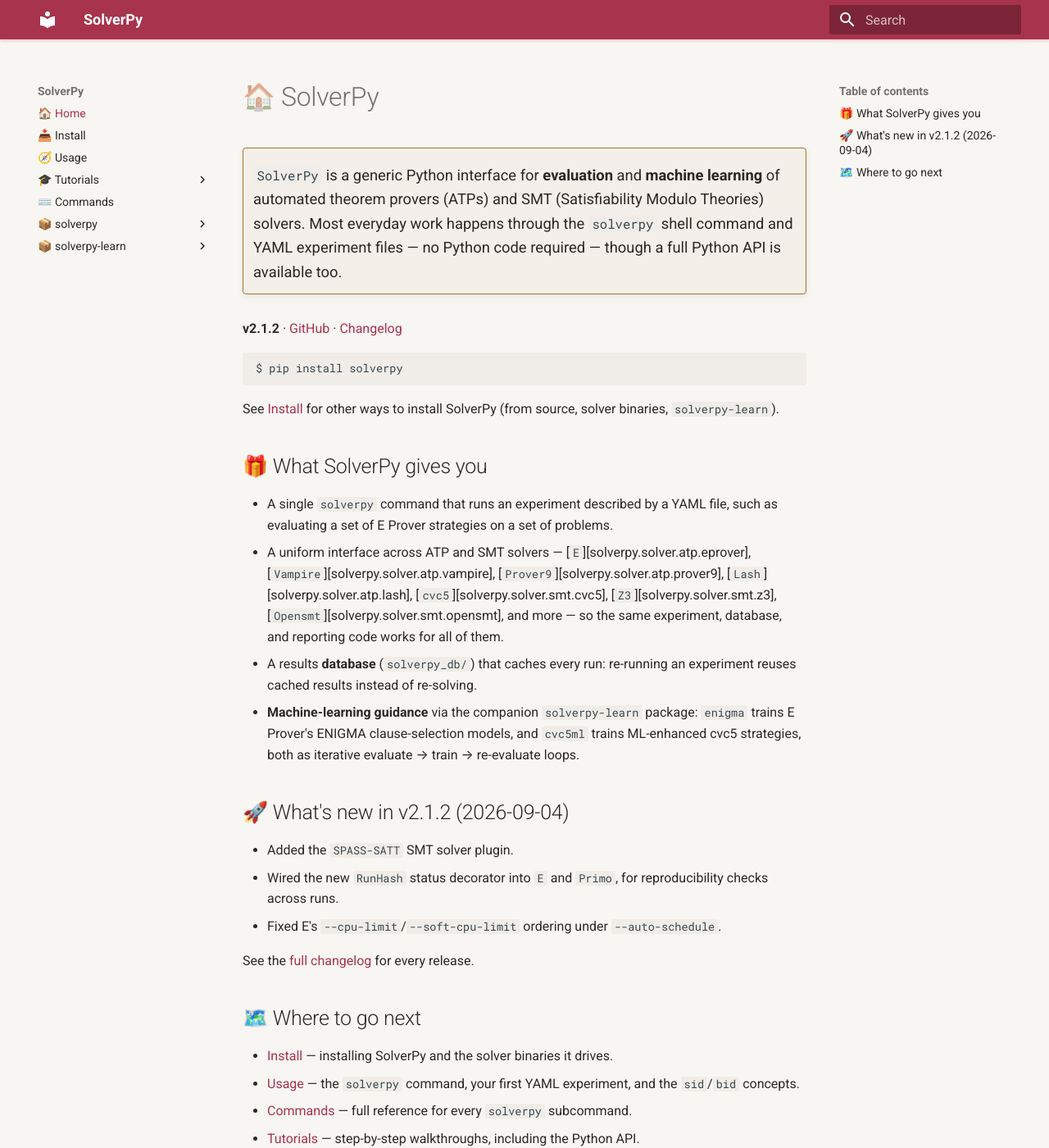
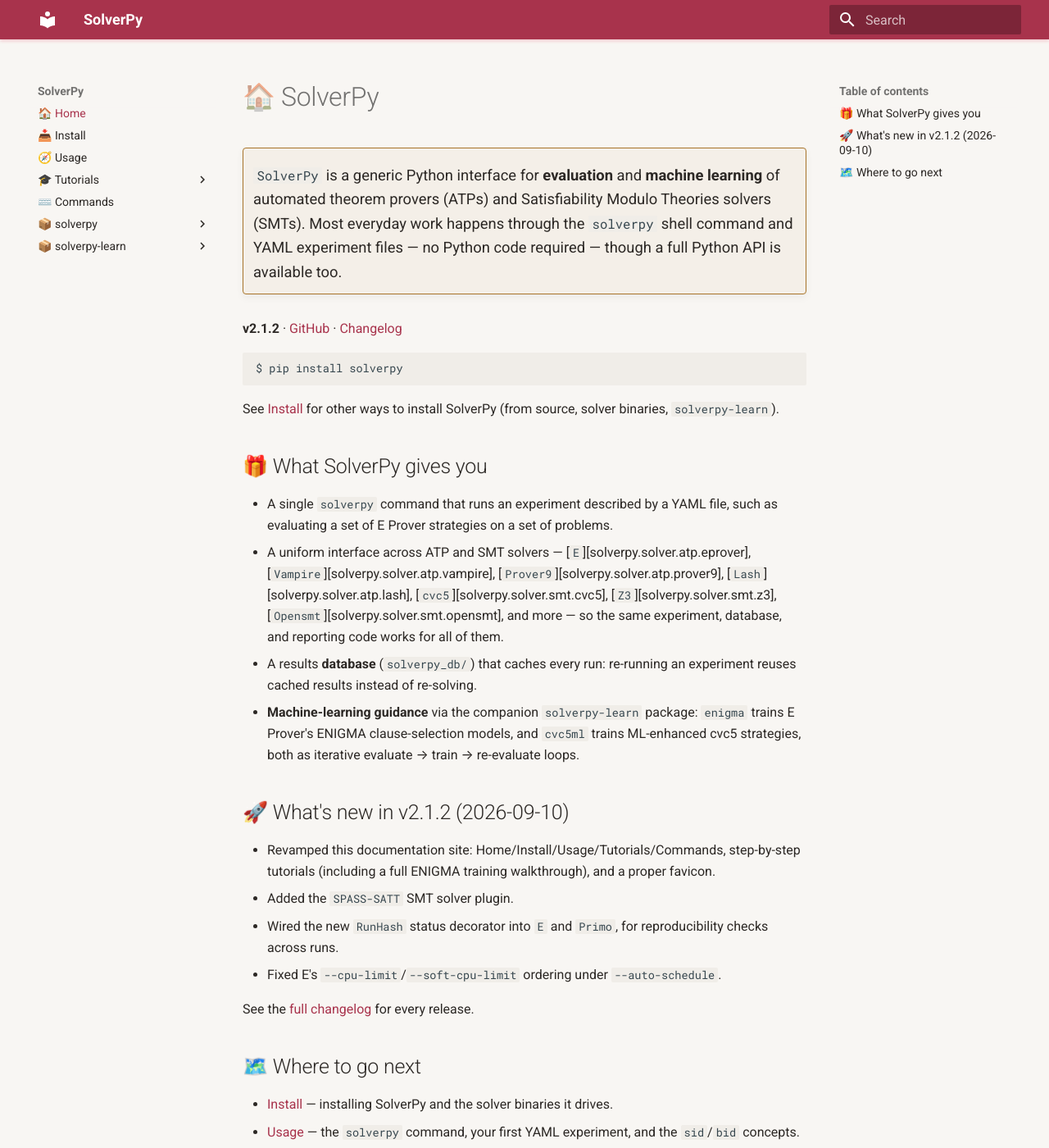
Before and after one commit to cbboyan/solverpy, an MkDocs documentation site: the page built from docs/index.md, in a window 1280 px wide and 1400 px high. Shown: the whole window at 82% size. Built offline with MkDocs 1.6.1 and Material for MkDocs 9.7.7, drawn with Linux system fonts in a browser that asks for light colours.

Commit message:
docs: fix v2.1.2 release date and SMT phrasing on Home
The What's-new date was written before the tag was actually cut;
update it to match, and add the docs-site revamp to its bullet list.
Also match the ATPs acronym-in-parens style for SMTs.

Co-Authored-By: Claude Sonnet 5 <noreply@anthropic.com>
Claude-Session: https://claude.ai/code/session_01WZporLJ7G4GnugvQov7En5

```diff
--- a/docs/index.md
+++ b/docs/index.md
@@ -2,8 +2,8 @@
 
 !!! quote intro ""
     `SolverPy` is a generic Python interface for **evaluation** and **machine
-    learning** of automated theorem provers (ATPs) and SMT (Satisfiability
-    Modulo Theories) solvers. Most everyday work happens through the
+    learning** of automated theorem provers (ATPs) and Satisfiability Modulo
+    Theories solvers (SMTs). Most everyday work happens through the
     `solverpy` shell command and YAML experiment files — no Python code
     required — though a full Python API is available too.
 
@@ -33,8 +33,11 @@ solver binaries, `solverpy-learn`).
   trains ML-enhanced cvc5 strategies, both as iterative evaluate → train →
   re-evaluate loops.
 
-## 🚀 What's new in v2.1.2 (2026-09-04)
+## 🚀 What's new in v2.1.2 (2026-09-10)
 
+- Revamped this documentation site: Home/Install/Usage/Tutorials/Commands,
+  step-by-step tutorials (including a full ENIGMA training walkthrough),
+  and a proper favicon.
 - Added the `SPASS-SATT` SMT solver plugin.
 - Wired the new `RunHash` status decorator into `E` and `Primo`, for
   reproducibility checks across runs.
```
Also changed, not shown: CHANGELOG.md (+5 -1 lines).
